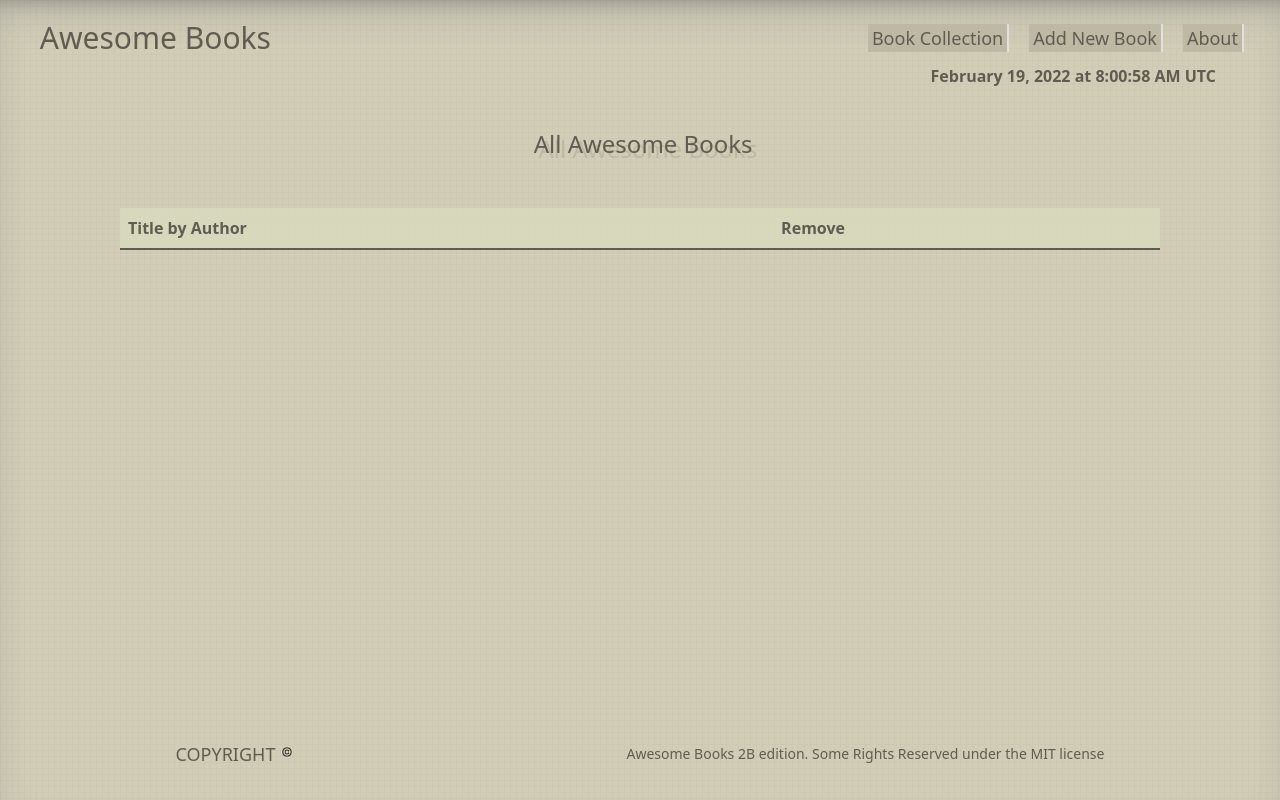
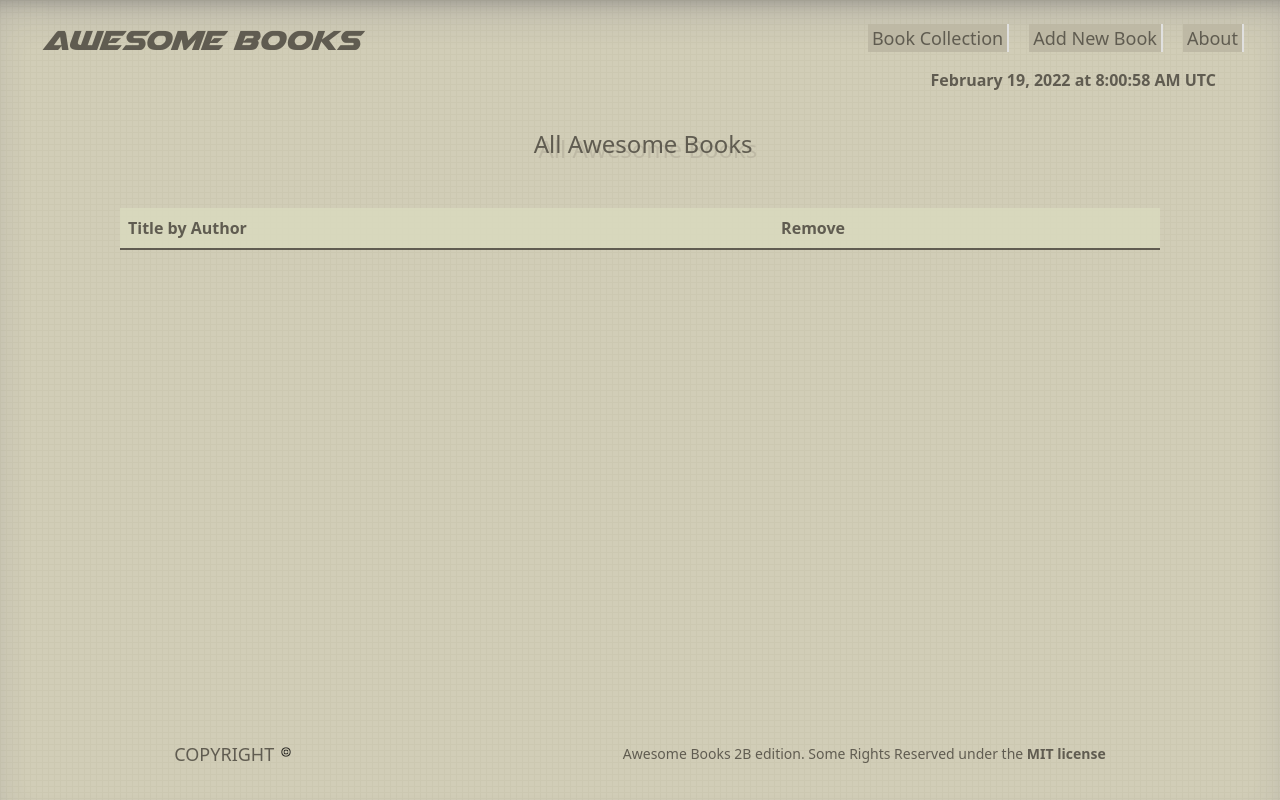
Before and after one commit to Sboursen/Awesome-Books-2BEdition, a website with bundled scripts: page index.html in a window 1280 px wide. Built offline with nearby package versions, Linux system fonts and the light colour scheme; some icons are missing.

Commit message:
Add hover to license

```diff
--- a/index.html
+++ b/index.html
@@ -32,7 +32,7 @@
 
     <section
       class="menu-body flex flex-col items-center gap-24">
-      <span class="text-3xl ">
+      <span class="text-4xl ">
         <button class="font-nier text-active text-shadow"
           type="button" name="button"> <i
             class="fas fa-books"></i>
@@ -71,7 +71,7 @@
         type="button">
         <i class="fas fa-bars fa-2x"></i>
       </button>
-      <span class="text-3xl"> <button class="font-nier"
+      <span class="text-4xl"> <button class="font-nier"
           type="button" name="button"> <i
             class="fas fa-books"></i> Awesome
           Books</button>
@@ -83,7 +83,7 @@
 
     <nav
       class="desktop-nav p-2 hidden md:flex md:flex-row md:items-center md:justify-between">
-      <span class="text-3xl"> <button class="font-nier"
+      <span class="text-4xl"> <button class="font-nier"
           type="button" name="button"> <i
             class="fas fa-books"></i> Awesome
           Books</button>
@@ -242,7 +242,8 @@
     <p class="text-sm hidden md:block">
       Awesome Books 2B edition. Some Rights Reserved under
       the <a
-        href="https://github.com/Sboursen/awesome-books">MIT
+        class="inline-block text-active font-bold hover:text-warning "
+        href="https://github.com/Sboursen/awesome-books/blob/main/LICENSE">MIT
         license</a>
     </p>
   </footer>
--- a/src/stylesheets/input.css
+++ b/src/stylesheets/input.css
@@ -6,15 +6,10 @@
 
 @font-face {
   font-family: nier-font;
-
-  @font-face {
-    font-family: "Open Sans";
-    src:
-      url("./src/font/itc_benguiat_book-webfont.woff2")
-      format("woff2"),
-      url("./src/font/itc_benguiat_book-webfont.woff")
-      format("woff");
-  }
+  src: url('../../src/font/Airstrike.woff2') format('woff2'),
+    url('../../src/font/Airstrike.woff') format('woff');
+  font-weight: 600;
+  letter-spacing: 10px;
 }
 
 @layer utilities {
@@ -52,15 +47,13 @@
 body {
   background-color: #d1cdb7;
   opacity: 0.8;
-  background-image:
-    linear-gradient(
+  background-image: linear-gradient(
       #ccc8b1 1px,
       transparent 1px
     ),
     linear-gradient(to right, #ccc8b1 1px, #d1cdb7 1px);
   background-size: 6px 6px;
-  box-shadow:
-    rgb(50 50 93 / 25%) 0 20px 40px -12px inset,
+  box-shadow: rgb(50 50 93 / 25%) 0 20px 40px -12px inset,
     rgb(0 0 0 / 30%) 0 18px 18px -18px inset;
 }
 
```
Also changed, not shown: dist/stylesheets/index.css, src/font/Airstrike.woff (added), src/font/Airstrike.woff2 (added), src/font/itc_benguiat_book-webfont.woff (deleted), src/font/itc_benguiat_book-webfont.woff2 (deleted).
